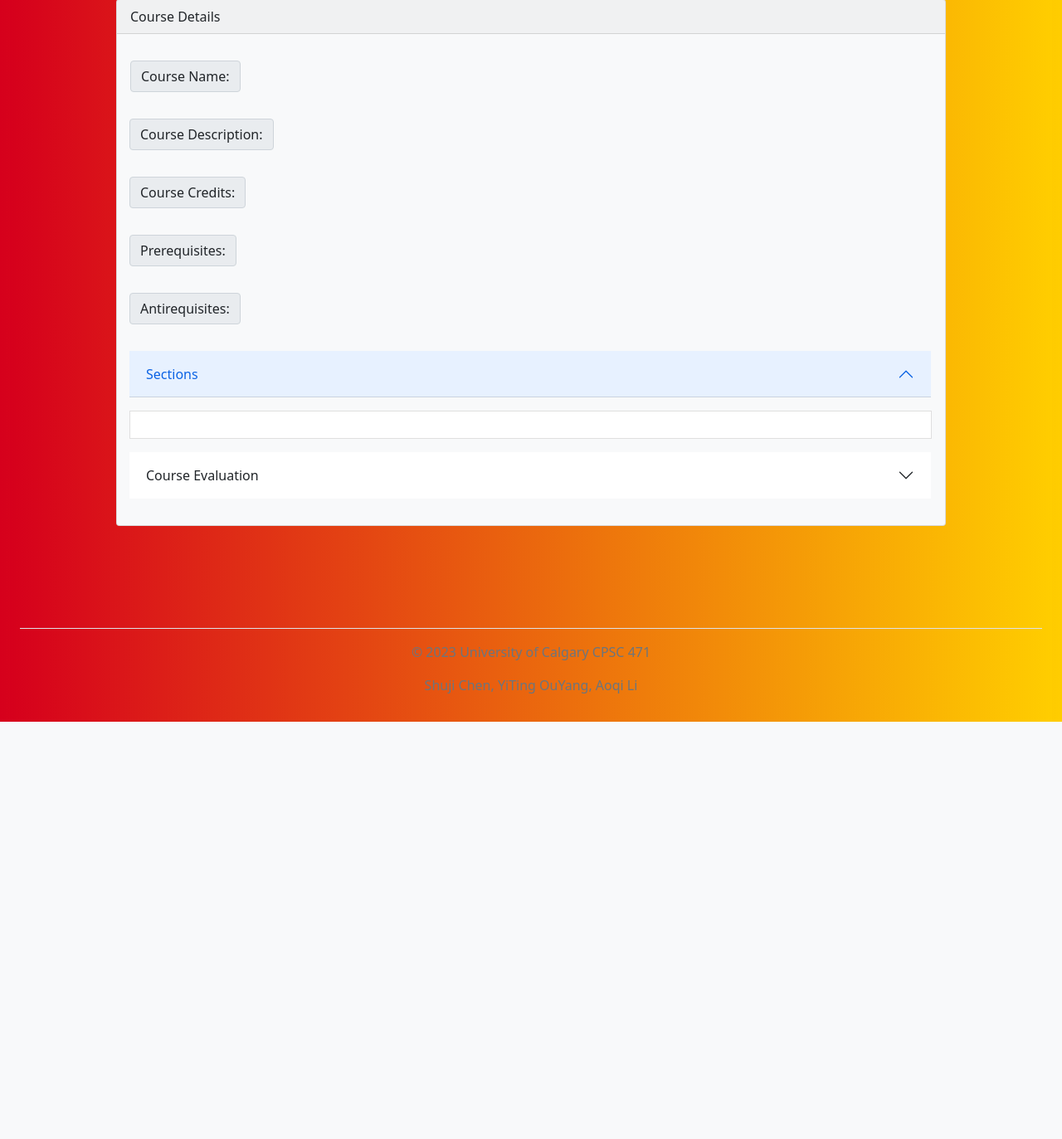
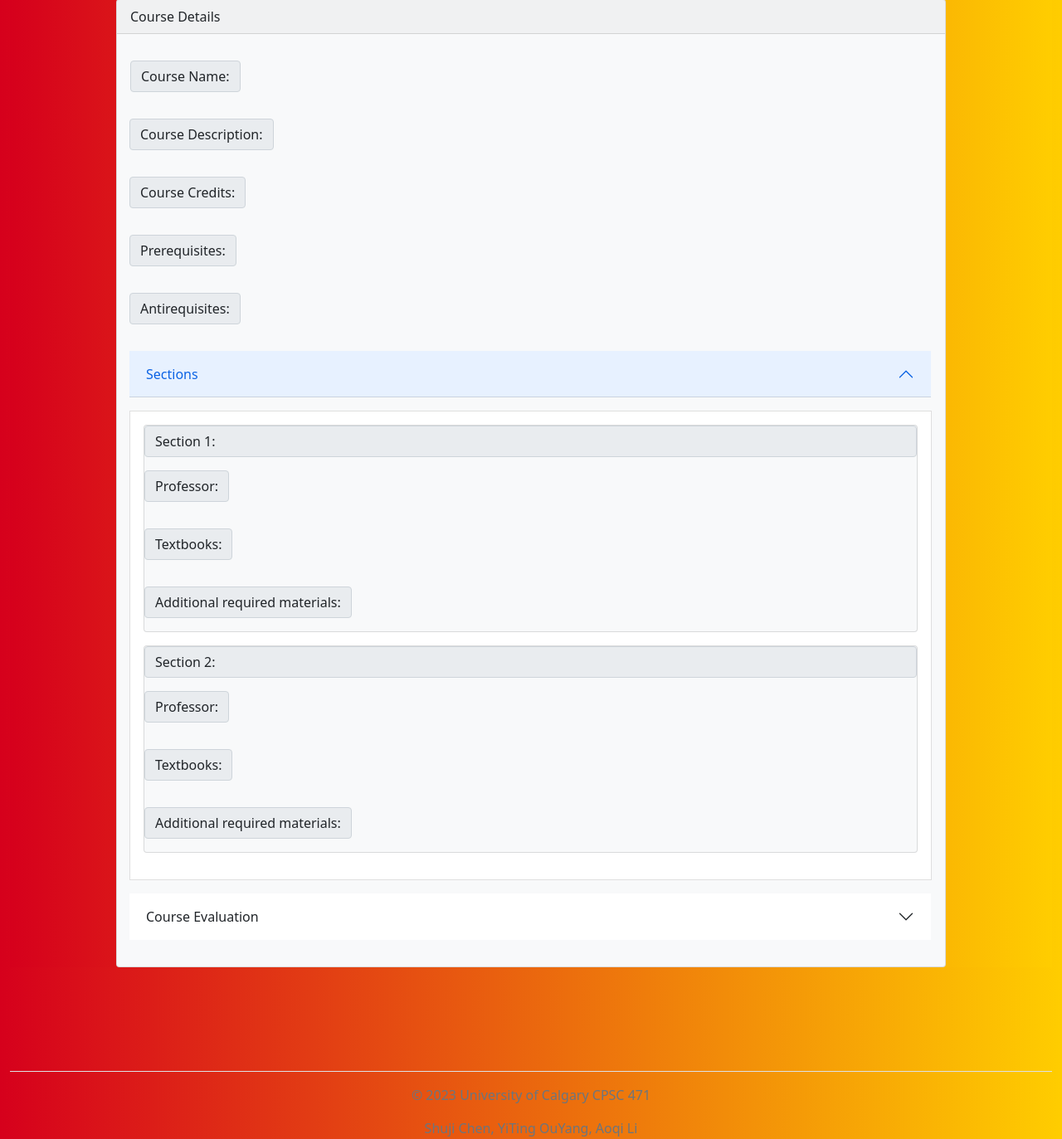
Before and after one commit to csj9703/University-Course-Management-Web-Application, a PHP site: page /courseDetailPage.php in a window 1280 px wide, after a click on "Sections". Shown: the part 116-1489 px from the top of the page at 83% size. Before the commit the page ends 986 px from the top, so only its background shows below. Run offline with PHP 8.4, Linux system fonts and the light colour scheme; the visitor is signed in with stand-in values (Sample User, id 1).

Commit message:
Update courseDetailBox.php

```diff
--- a/components/courseDetailBox.php
+++ b/components/courseDetailBox.php
@@ -3,34 +3,63 @@
     <div class="card-header">Course Details</div>
     <div class="card-body">
         <div class="input-group rounded">
-            <!-- Name -->
+
+            <!-- Course Name -->
             <div class="input-group mt-3 mb-3">
                 <span class="input-group-text">Course Name: </span>
             </div>
-            <!-- User ID -->
+            <!-- Course Description -->
             <div class="input-group mt-3 mb-3">
                 <span class="input-group-text">Course Description: </span>
             </div>
-            <!-- E-mail Info -->
+            <!-- Course Credits -->
             <div class="input-group mt-3 mb-3">
                 <span class="input-group-text">Course Credits: </span>
             </div>
-            <!-- Major Info -->
+            <!-- Prerequisites Info -->
             <div class="input-group mt-3 mb-3">
                 <span class="input-group-text">Prerequisites: </span>
             </div>
-            <!-- Minor Info -->
+            <!-- Antirequisites Info -->
             <div class="input-group mt-3 mb-3">
                 <span class="input-group-text">Antirequisites: </span>
             </div>
+
             <!-- Section Info -->
             <div class="input-group mt-3 mb-3">
                 <button class="accordion-button collapsed" data-bs-toggle="collapse" data-bs-target="#courseCollapse" aria-expanded="false" aria-controls="antiReqCollapse">Sections</button>
             </div>
             <div class="card card-body collapse" aria-expanded="false" id="courseCollapse">
+
+                <div class="card text-dark bg-light mb-3">
+                    <span class="input-group-text">Section 1: </span>
+                    <div class="input-group mt-3 mb-3">
+                        <span class="input-group-text">Professor: </span>
+                    </div>
+                    <div class="input-group mt-3 mb-3">
+                        <span class="input-group-text">Textbooks: </span>
+                    </div>
+                    <div class="input-group mt-3 mb-3">
+                        <span class="input-group-text">Additional required materials: </span>
+                    </div>
+                </div>
+
+                <div class="card text-dark bg-light mb-3">
+                    <span class="input-group-text">Section 2: </span>
+                    <div class="input-group mt-3 mb-3">
+                        <span class="input-group-text">Professor: </span>
+                    </div>
+                    <div class="input-group mt-3 mb-3">
+                        <span class="input-group-text">Textbooks: </span>
+                    </div>
+                    <div class="input-group mt-3 mb-3">
+                        <span class="input-group-text">Additional required materials: </span>
+                    </div>
+                </div>
+
             </div>
+
             <!-- Course evaluation -->
-            <!-- collapse card -->
             <div class="input-group mt-3 mb-3">
                 <button class="accordion-button collapsed" data-bs-toggle="collapse" data-bs-target="#courseEvalCollapse" aria-expanded="false" aria-controls="courseEvalCollapse">Course Evaluation</button>
             </div>
@@ -49,6 +78,7 @@
                     <span class="input-group-text">Course Comments: </span>
                 </div>
 
+            </div>
         </div>
     </div>
 </div>
```
